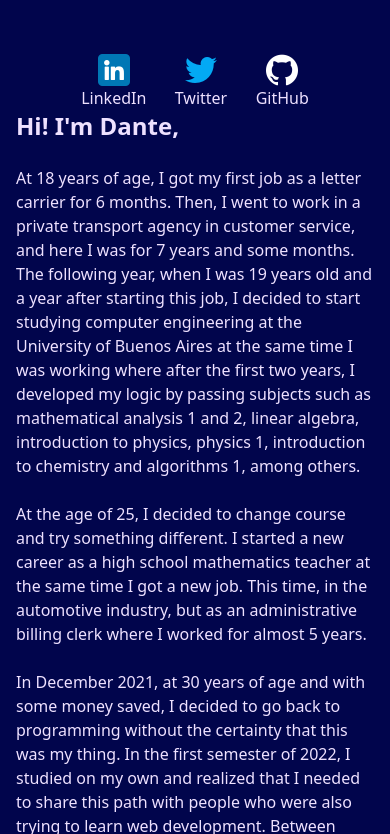
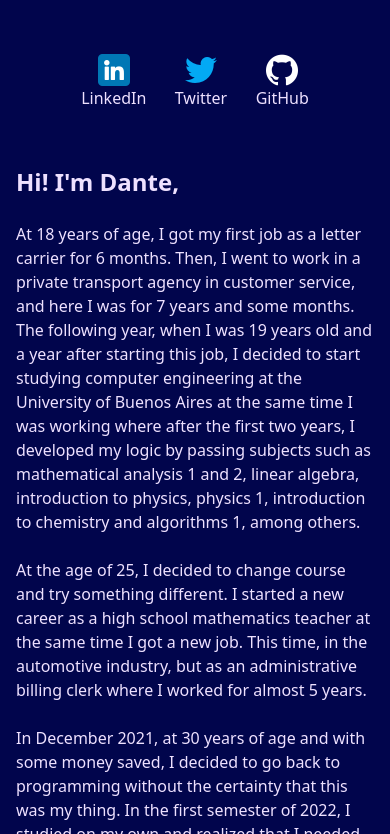
Before and after one commit to Dante1704/Personal-Portfolio, a React (Create React App) app: page / in a window 390 px wide. Shown: the part 5330-6164 px from the top of the page. Built offline with nearby package versions, Linux system fonts and the light colour scheme; the HTML template or start-up script is replaced by a standard one.

Commit message:
arreglado un margin en el about y cambiados algunos atributos del video de vimeo para ver si funciona

```diff
--- a/src/components/About.js
+++ b/src/components/About.js
@@ -52,7 +52,7 @@ const About = () => {
               </div>
             </div>
           <div>
-            <div className='max-w-2xl'>
+            <div className='max-w-2xl mt-14 md:mt-0'>
               <div className="px-4 flex flex-col justify-center items-start">
                 <span className='mb-6 text-2xl font-bold md:text-3xl'>
                 Hi! I'm Dante,
--- a/src/components/Projects.js
+++ b/src/components/Projects.js
@@ -38,7 +38,7 @@ const Projects = () => {
             <p className='mb-5 xl:leading-loose'>
             Mainly I developed all the backend. Login, Authentication, user notifications, middlewares, CRUD, ORM logic, database connections and relationships between tables. But I also collaborated with my colleagues in the front-end. I did the combined filtering of products, the communication with the backend, some of the reducers implemented in Redux and the complete styling of the page with React Bootstrap.
             </p>
-            <iframe className='mt-14' title="tienda nuestra video" src="https://player.vimeo.com/video/790179119?h=dfbcc7810d" width="100%" height="400" frameBorder="0" allow="autoplay; fullscreen; picture-in-picture" allowFullScreen></iframe>
+            <iframe className='mt-14' width="100%" height="400" src="https://player.vimeo.com/video/790179119?h=dfbcc7810d" title="tienda nuestra video" frameBorder="0" allow="accelerometer; autoplay; clipboard-write; encrypted-media; gyroscope; picture-in-picture; web-share" allowFullScreen></iframe>
             <h3 className='mt-14 text-xl font-bold md:text-2xl'>Tech Stack Used in This Proyect</h3>
             <div className="grid grid-cols-4 gap-4 mt-14">
               <div className='flex flex-col items-center'>
```
